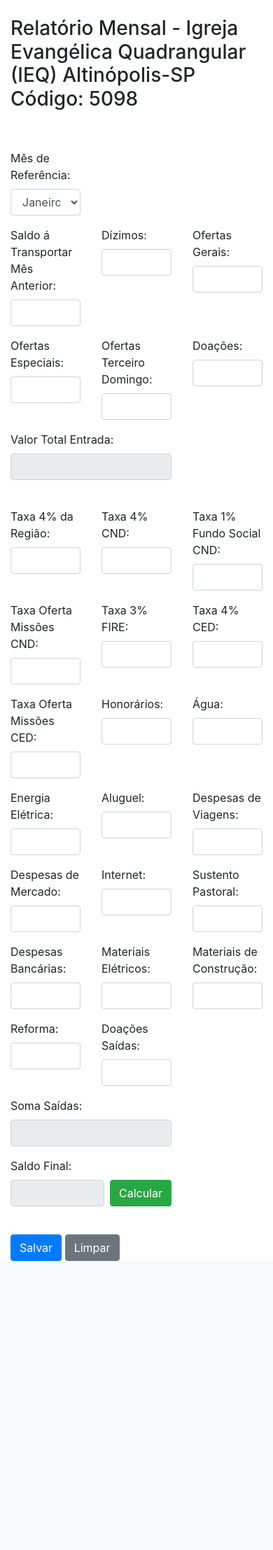
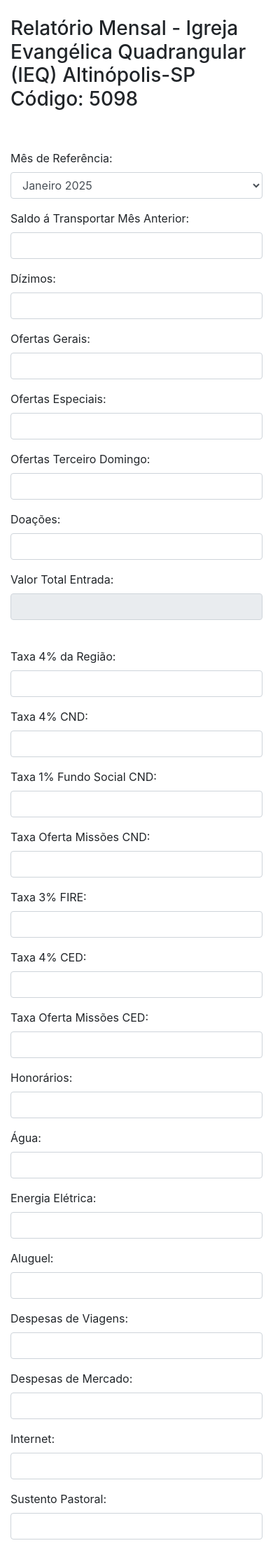
Before and after one commit to jesherdevsk8/livrocaixa, a PHP site: page /livrocaixa/form.php in a window 390 px wide. Shown: the part 57-2272 px from the top of the page at 70% size. Before the commit the page ends 1859 px from the top, so only its background shows below. Run offline with PHP 8.4, Linux system fonts and the light colour scheme; the visitor is signed in with stand-in values (Sample User, id 1); some libraries are stand-ins or nearby versions.

Commit message:
add responsive layout to mobile and improve calculations

```diff
--- a/index.php
+++ b/index.php
@@ -9,11 +9,8 @@
 <!DOCTYPE html>
 <html lang="pt-br">
   <head>
-      <meta charset="utf-8">
-      <meta http-equiv="X-UA-Compatible" content="IE=edge">
-      <meta name="viewport" content="width=device-width, initial-scale=1, shrink-to-fit=no">
+      <?php include('livrocaixa/layout/header.php'); ?>
       <title>livrocaixa</title>
-      <?php include('livrocaixa/layout/header.php'); ?>
   </head>
   <body>
 
--- a/livrocaixa/form.php
+++ b/livrocaixa/form.php
@@ -3,7 +3,6 @@
   session_start();
 
   include('../lib/security.php');
-  include('include/date_format.php');
 
   protegeLogin();
 
@@ -14,13 +13,12 @@
   $email          = $_SESSION['email'];
   $credencial     = $_SESSION['credencial'];
 
+  include('include/date_format.php');
 ?>
 
 <!DOCTYPE html>
 <html lang="pt-BR">
 <head>
-  <meta charset="UTF-8">
-  <meta name="viewport" content="width=device-width, initial-scale=1.0">
   <?php include("./layout/header.php"); ?>
   <title>Cadastro</title>
 </head>
@@ -33,7 +31,7 @@
     <input type="hidden" id="user_id" name="user_id" value="<?= $user_id ?>">
 
     <div class="row">
-        <div class="col-4">
+      <div class="col-12 col-md-4">
         <div class="form-group">
           <label for="mes_referencia">Mês de Referência:</label>
           <select name="mes_referencia" id="mes_referencia" class="form-control">
@@ -44,198 +42,198 @@
     </div>
 
     <div class="row">
-        <div class="col-4">
+      <div class="col-12 col-md-4">
         <div class="form-group">
           <label for="saldo_mes_anterior">Saldo á Transportar Mês Anterior:</label>
-            <input type="text" name="saldo_mes_anterior" id="saldo_mes_anterior" class="form-control">
+          <input type="text" name="saldo_mes_anterior" id="saldo_mes_anterior" class="form-control" onchange="formatCurrency(this);" oninput="applyMask(this);" >
         </div>
       </div>
-        <div class="col-4">
+      <div class="col-12 col-md-4">
         <div class="form-group">
           <label for="dizimos">Dízimos:</label>
-            <input type="text" name="dizimos" id="dizimos" class="form-control">
+          <input type="text" name="dizimos" id="dizimos" class="form-control" onchange="formatCurrency(this);" oninput="applyMask(this);"  oninput="applyMask(this);" >
         </div>
       </div>
-        <div class="col-4">
+      <div class="col-12 col-md-4">
         <div class="form-group">
           <label for="ofertas_gerais">Ofertas Gerais:</label>
-            <input type="text" name="ofertas_gerais" id="ofertas_gerais" class="form-control">
+          <input type="text" name="ofertas_gerais" id="ofertas_gerais" class="form-control" onchange="formatCurrency(this);" oninput="applyMask(this);" >
         </div>
       </div>
     </div>
     <div class="row">
-        <div class="col-4">
+      <div class="col-12 col-md-4">
         <div class="form-group">
           <label for="ofertas_especiais">Ofertas Especiais:</label>
-            <input type="text" name="ofertas_especiais" id="ofertas_especiais" class="form-control">
+          <input type="text" name="ofertas_especiais" id="ofertas_especiais" class="form-control" onchange="formatCurrency(this);" oninput="applyMask(this);" >
         </div>
       </div>
-        <div class="col-4">
+      <div class="col-12 col-md-4">
         <div class="form-group">
           <label for="ofertas_terceiro_domingo">Ofertas Terceiro Domingo:</label>
-            <input type="text" name="ofertas_terceiro_domingo" id="ofertas_terceiro_domingo" class="form-control">
+          <input type="text" name="ofertas_terceiro_domingo" id="ofertas_terceiro_domingo" class="form-control" onchange="formatCurrency(this);" oninput="applyMask(this);" >
         </div>
       </div>
-        <div class="col-4">
+      <div class="col-12 col-md-4">
         <div class="form-group">
           <label for="doacoes">Doações:</label>
-            <input type="text" name="doacoes" id="doacoes" class="form-control">
+          <input type="text" name="doacoes" id="doacoes" class="form-control" onchange="formatCurrency(this);" oninput="applyMask(this);" >
         </div>
       </div>
     </div>
     <div class="row">
-        <div class="col-8">
+      <div class="col-12 col-md-8">
         <div class="form-group">
           <label for="valor_total_entrada">Valor Total Entrada:</label>
-            <input type="text" name="valor_total_entrada" id="valor_total_entrada" class="form-control" readonly>
+          <input type="text" name="valor_total_entrada" id="valor_total_entrada" class="form-control" onchange="formatCurrency(this);" oninput="applyMask(this);"  readonly>
         </div>
       </div>
     </div>
     <br>
     <div class="row">
-        <div class="col-4">
+      <div class="col-12 col-md-4">
         <div class="form-group">
           <label for="taxa_da_regiao">Taxa 4% da Região:</label>
-            <input type="text" name="taxa_da_regiao" id="taxa_da_regiao" class="form-control">
+          <input type="text" name="taxa_da_regiao" id="taxa_da_regiao" class="form-control" onchange="formatCurrency(this);" oninput="applyMask(this);" >
         </div>
       </div>
-        <div class="col-4">
+      <div class="col-12 col-md-4">
         <div class="form-group">
           <label for="taxa_cnd">Taxa 4% CND:</label>
-            <input type="text" name="taxa_cnd" id="taxa_cnd" class="form-control">
+          <input type="text" name="taxa_cnd" id="taxa_cnd" class="form-control" onchange="formatCurrency(this);" oninput="applyMask(this);" >
         </div>
       </div>
-        <div class="col-4">
+      <div class="col-12 col-md-4">
         <div class="form-group">
           <label for="taxa_fundo_social_cnd">Taxa 1% Fundo Social CND:</label>
-            <input type="text" name="taxa_fundo_social_cnd" id="taxa_fundo_social_cnd" class="form-control">
+          <input type="text" name="taxa_fundo_social_cnd" id="taxa_fundo_social_cnd" class="form-control" onchange="formatCurrency(this);" oninput="applyMask(this);" >
         </div>
       </div>
     </div>
     <div class="row">
-        <div class="col-4">
+      <div class="col-12 col-md-4">
         <div class="form-group">
           <label for="taxa_oferta_missoes_cnd">Taxa Oferta Missões CND:</label>
-            <input type="text" name="taxa_oferta_missoes_cnd" id="taxa_oferta_missoes_cnd" class="form-control">
+          <input type="text" name="taxa_oferta_missoes_cnd" id="taxa_oferta_missoes_cnd" class="form-control" onchange="formatCurrency(this);" oninput="applyMask(this);" >
         </div>
       </div>
-        <div class="col-4">
+      <div class="col-12 col-md-4">
         <div class="form-group">
           <label for="taxa_fire">Taxa 3% FIRE:</label>
-            <input type="text" name="taxa_fire" id="taxa_fire" class="form-control">
+          <input type="text" name="taxa_fire" id="taxa_fire" class="form-control" onchange="formatCurrency(this);" oninput="applyMask(this);" >
         </div>
       </div>
-        <div class="col-4">
+      <div class="col-12 col-md-4">
         <div class="form-group">
           <label for="taxa_ced">Taxa 4% CED:</label>
-            <input type="text" name="taxa_ced" id="taxa_ced" class="form-control">
+          <input type="text" name="taxa_ced" id="taxa_ced" class="form-control" onchange="formatCurrency(this);" oninput="applyMask(this);" >
         </div>
       </div>
     </div>
     <div class="row">
-        <div class="col-4">
+      <div class="col-12 col-md-4">
         <div class="form-group">
           <label for="taxa_oferta_missoes_ced">Taxa Oferta Missões CED:</label>
-            <input type="text" name="taxa_oferta_missoes_ced" id="taxa_oferta_missoes_ced" class="form-control">
+          <input type="text" name="taxa_oferta_missoes_ced" id="taxa_oferta_missoes_ced" class="form-control" onchange="formatCurrency(this);" oninput="applyMask(this);" >
         </div>
       </div>
-        <div class="col-4">
+      <div class="col-12 col-md-4">
         <div class="form-group">
           <label for="honorarios">Honorários:</label>
-            <input type="text" name="honorarios" id="honorarios" class="form-control">
+          <input type="text" name="honorarios" id="honorarios" class="form-control" onchange="formatCurrency(this);" oninput="applyMask(this);" >
         </div>
       </div>
-        <div class="col-4">
+      <div class="col-12 col-md-4">
         <div class="form-group">
           <label for="agua">Água:</label>
-            <input type="text" name="agua" id="agua" class="form-control">
+          <input type="text" name="agua" id="agua" class="form-control" onchange="formatCurrency(this);" oninput="applyMask(this);" >
         </div>
       </div>
     </div>
     <div class="row">
-        <div class="col-4">
+      <div class="col-12 col-md-4">
         <div class="form-group">
           <label for="energia_eletrica">Energia Elétrica:</label>
-            <input type="text" name="energia_eletrica" id="energia_eletrica" class="form-control">
+          <input type="text" name="energia_eletrica" id="energia_eletrica" class="form-control" onchange="formatCurrency(this);" oninput="applyMask(this);"  >
         </div>
       </div>
-        <div class="col-4">
+      <div class="col-12 col-md-4">
         <div class="form-group">
           <label for="aluguel">Aluguel:</label>
-            <input type="text" name="aluguel" id="aluguel" class="form-control">
+          <input type="text" name="aluguel" id="aluguel" class="form-control" onchange="formatCurrency(this);" oninput="applyMask(this);" >
         </div>
       </div>
-        <div class="col-4">
+      <div class="col-12 col-md-4">
         <div class="form-group">
           <label for="despesas_de_viagens">Despesas de Viagens:</label>
-            <input type="text" name="despesas_de_viagens" id="despesas_de_viagens" class="form-control">
+          <input type="text" name="despesas_de_viagens" id="despesas_de_viagens" class="form-control" onchange="formatCurrency(this);" oninput="applyMask(this);" >
         </div>
       </div>
     </div>
     <div class="row">
-        <div class="col-4">
+      <div class="col-12 col-md-4">
         <div class="form-group">
           <label for="despesas_de_mercado">Despesas de Mercado:</label>
-            <input type="text" name="despesas_de_mercado" id="despesas_de_mercado" class="form-control">
+          <input type="text" name="despesas_de_mercado" id="despesas_de_mercado" class="form-control" onchange="formatCurrency(this);" oninput="applyMask(this);" >
         </div>
       </div>
-        <div class="col-4">
+      <div class="col-12 col-md-4">
         <div class="form-group">
           <label for="internet">Internet:</label>
-            <input type="text" name="internet" id="internet" class="form-control">
+          <input type="text" name="internet" id="internet" class="form-control" onchange="formatCurrency(this);" oninput="applyMask(this);" >
         </div>
       </div>
-        <div class="col-4">
+      <div class="col-12 col-md-4">
         <div class="form-group">
           <label for="sustento_pastoral">Sustento Pastoral:</label>
-            <input type="text" name="sustento_pastoral" id="sustento_pastoral" class="form-control">
+          <input type="text" name="sustento_pastoral" id="sustento_pastoral" class="form-control" onchange="formatCurrency(this);" oninput="applyMask(this);" >
         </div>
       </div>
     </div>
     <div class="row">
-        <div class="col-4">
+      <div class="col-12 col-md-4">
         <div class="form-group">
           <label for="despesas_bancarias">Despesas Bancárias:</label>
-            <input type="text" name="despesas_bancarias" id="despesas_bancarias" class="form-control">
+          <input type="text" name="despesas_bancarias" id="despesas_bancarias" class="form-control" onchange="formatCurrency(this);" oninput="applyMask(this);" >
         </div>
       </div>
-        <div class="col-4">
+      <div class="col-12 col-md-4">
         <div class="form-group">
           <label for="materiais_eletricos">Materiais Elétricos:</label>
-            <input type="text" name="materiais_eletricos" id="materiais_eletricos" class="form-control">
+          <input type="text" name="materiais_eletricos" id="materiais_eletricos" class="form-control" onchange="formatCurrency(this);" oninput="applyMask(this);" >
         </div>
       </div>
-        <div class="col-4">
+      <div class="col-12 col-md-4">
         <div class="form-group">
           <label for="materiais_construcao">Materiais de Construção:</label>
-            <input type="text" name="materiais_construcao" id="materiais_construcao" class="form-control">
+          <input type="text" name="materiais_construcao" id="materiais_construcao" class="form-control" onchange="formatCurrency(this);" oninput="applyMask(this);" >
         </div>
       </div>
     </div>
     <div class="row">
-        <div class="col-4">
+      <div class="col-12 col-md-4">
         <div class="form-group">
           <label for="reforma">Reforma:</label>
-            <input type="text" name="reforma" id="reforma" class="form-control">
+          <input type="text" name="reforma" id="reforma" class="form-control" onchange="formatCurrency(this);" oninput="applyMask(this);" >
         </div>
       </div>
-        <div class="col-4">
+      <div class="col-12 col-md-4">
         <div class="form-group">
           <label for="doacoes_saidas">Doações Saídas:</label>
-            <input type="text" name="doacoes_saidas" id="doacoes_saidas" class="form-control">
+          <input type="text" name="doacoes_saidas" id="doacoes_saidas" class="form-control" onchange="formatCurrency(this);" oninput="applyMask(this);" >
         </div>
       </div>
     </div>
     <div class="row">
-        <div class="col-8">
+      <div class="col-12 col-md-8">
         <div class="form-group">
           <label for="soma_saidas">Soma Saídas:</label>
-            <input type="text" name="soma_saidas" id="soma_saidas" class="form-control" readonly>
+          <input type="text" name="soma_saidas" id="soma_saidas" class="form-control" onchange="formatCurrency(this);" oninput="applyMask(this);"  readonly>
         </div>
       </div>
     </div>
     <div class="row">
-        <div class="col-8">
+      <div class="col-12 col-md-8">
         <label for="saldo_final" class="mr-2">Saldo Final:</label>
         <div class="form-group d-flex align-items-center">
           <input type="text" name="saldo_final" id="saldo_final" class="form-control mr-2" readonly>
@@ -250,7 +248,7 @@
 </div>
 
   <?php include('./layout/scripts.php'); ?>
-  <script src="./js/calcule.js"></script>
+  <script src="./js/calcular.js"></script>
   <script src="./js/form_process.js"></script>
 </body>
 </html>
--- a/livrocaixa/layout/header.php
+++ b/livrocaixa/layout/header.php
@@ -1 +1,5 @@
-<link rel="stylesheet" href="https://cdn.jsdelivr.net/npm/bootstrap@4.6.1/dist/css/bootstrap.min.css" integrity="sha384-zCbKRCUGaJDkqS1kPbPd7TveP5iyJE0EjAuZQTgFLD2ylzuqKfdKlfG/eSrtxUkn" crossorigin="anonymous">
+<meta charset="utf-8">
+<meta http-equiv="X-UA-Compatible" content="IE=edge">
+<meta name="viewport" content="width=device-width, initial-scale=1.0, maximum-scale=1.0, user-scalable=no">
+<link rel="stylesheet" href="https://cdn.jsdelivr.net/npm/bootstrap@4.6.2/dist/css/bootstrap.min.css" integrity="sha384-xOolHFLEh07PJGoPkLv1IbcEPTNtaed2xpHsD9ESMhqIYd0nLMwNLD69Npy4HI+N" crossorigin="anonymous">
+<link rel="stylesheet" href="https://cdn.jsdelivr.net/npm/bootstrap-icons@1.11.3/font/bootstrap-icons.min.css">
--- a/livrocaixa/layout/navbar.php
+++ b/livrocaixa/layout/navbar.php
@@ -7,7 +7,7 @@
   <div class="collapse navbar-collapse" id="navbarSupportedContent">
     <ul class="navbar-nav mr-auto">
       <li class="nav-item">
-        <a class="nav-link" href="../livrocaixa/form.php">Nova planilha<span class="sr-only">(current)</span></a>
+        <a class="nav-link active" href="../livrocaixa/form.php">Nova planilha<span class="sr-only">(current)</span></a>
       </li>
     </ul>
 
--- a/livrocaixa/show_spreadsheet.php
+++ b/livrocaixa/show_spreadsheet.php
@@ -178,6 +178,10 @@
               <td>R$ <?php echo formatCurrency($row["aluguel"]); ?></td>
             </tr>
             <tr>
+              <td><b class="data-element">Despesas de Viagens:</b></td>
+              <td>R$ <?php echo formatCurrency($row["despesas_de_viagens"]); ?></td>
+            </tr>
+            <tr>
               <td><b class="data-element">Despesas de Mercado:</b></td>
               <td>R$ <?php echo formatCurrency($row["despesas_de_mercado"]); ?></td>
             </tr>
```
Also changed, not shown: livrocaixa/admin.php (+27 -17 lines), livrocaixa/form_process.php (+3 -37 lines), livrocaixa/js/calcular.js (added, +109 -0 lines), livrocaixa/js/calcule.js (deleted, +0 -76 lines). Lines whose indentation alone changed are shown as unchanged.
